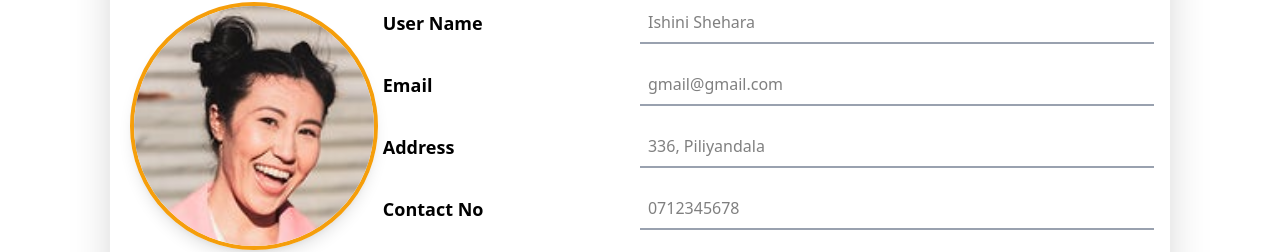
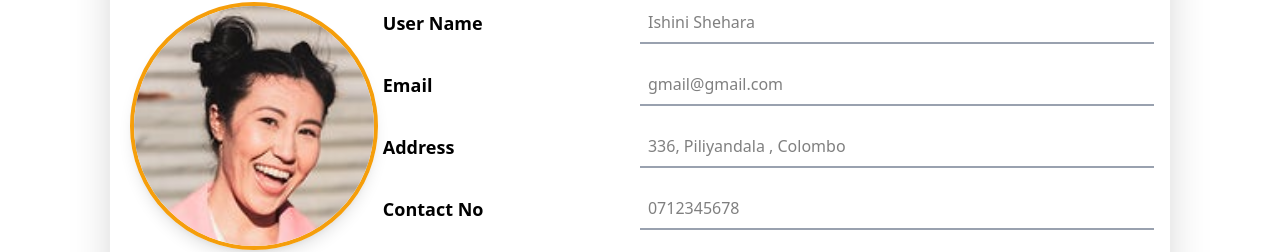
Before and after one commit to HasalKenula/WorkSure-frontend, a React (Vite) app: page /userProfile in a window 1280 px wide. Shown: the part 210-462 px from the top of the page. Built offline with nearby package versions, Linux system fonts and the light colour scheme.

Commit message:
feat(userProfile): complete userprofile page

```diff
--- a/src/pages/UserProfile.jsx
+++ b/src/pages/UserProfile.jsx
@@ -50,7 +50,7 @@ export default function UserProfile() {
 
                 <div className="flex flex-col lg:flex-row lg:items-center">
                   <label className="font-semibold text-lg lg:w-1/3">Address</label>
-                  <input type="text" placeholder="336, Piliyandala"
+                  <input type="text" placeholder="336, Piliyandala , Colombo"
                     className="w-full lg:w-2/3 p-2 border-b-2 border-gray-400 focus:border-blue-500 focus:outline-none" />
                 </div>
 
```
